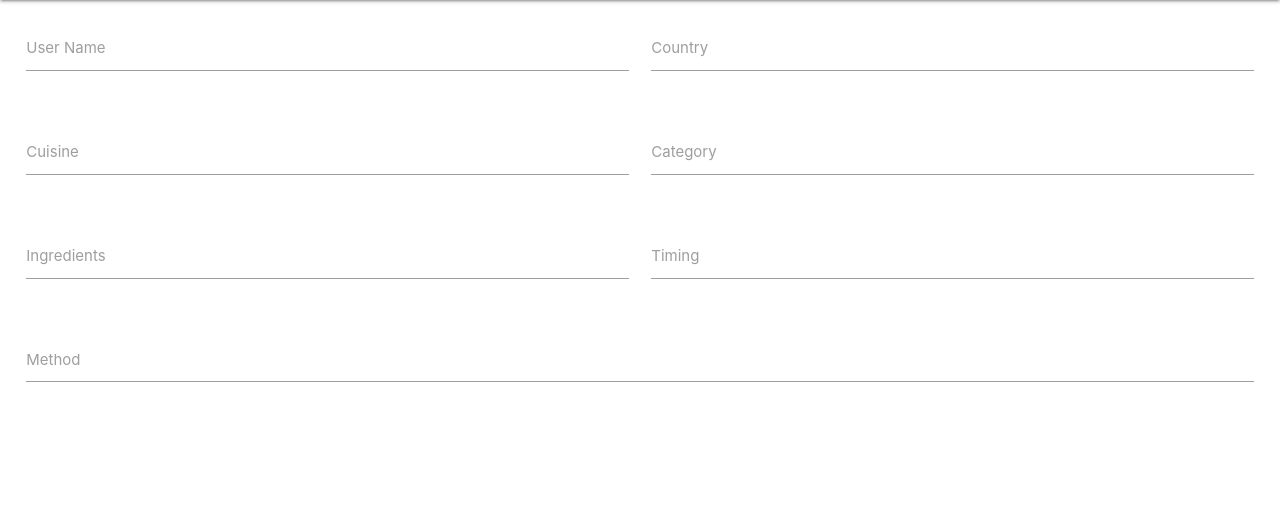
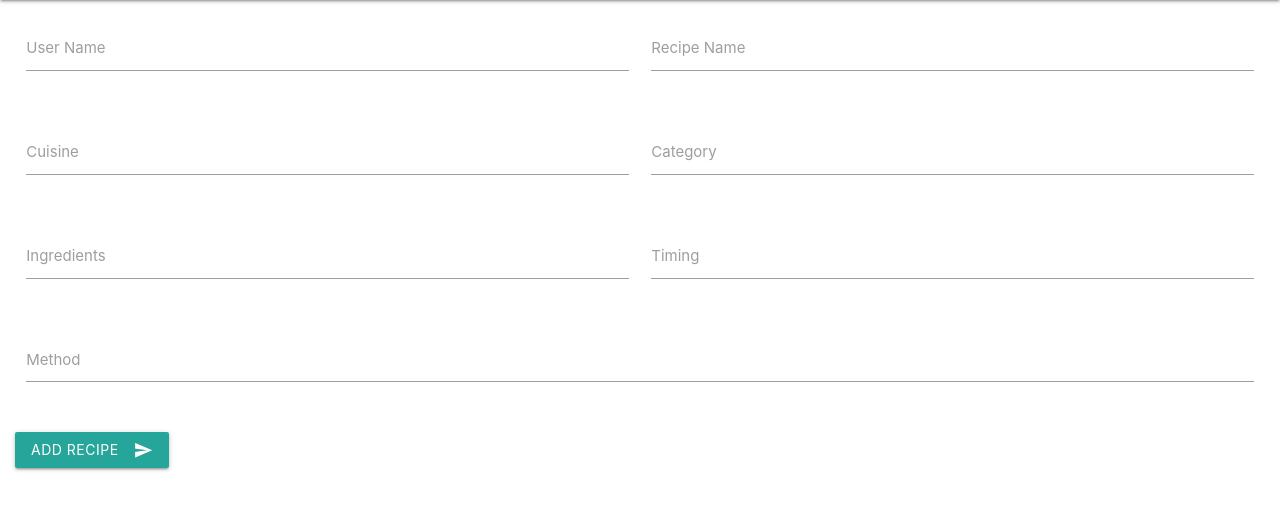
Before and after one commit to Code-Institute-Submissions/Recipe-DB, a Flask app: page /addrecipe in a window 1280 px wide. Shown: the part 64-574 px from the top of the page. Run offline with Flask 2, Linux system fonts and the light colour scheme; some libraries are stand-ins or nearby versions.

Commit message:
wired up mongoDB to the addrecipe template

```diff
--- a/app.py
+++ b/app.py
@@ -19,6 +19,12 @@ def get_recipes():
 def add_recipe():
     return render_template("addrecipe.html")
 
+@app.route('/insert_recipe', methods=['POST'])
+def insert_recipe():
+    recipe=mongo.db.recipe
+    recipe.insert_one(request.form.to_dict())
+    return redirect(url_for('get_recipes'))
+
 if __name__ == '__main__':
     app.run(host=os.environ.get('IP'),
         port=int(os.environ.get('PORT')),
--- a/templates/addrecipe.html
+++ b/templates/addrecipe.html
@@ -2,42 +2,47 @@
 {% block content %}
     <div class="landing-block">
         <div class="row">
-            <form class="col s12">
+            <form action="{{ url_for('insert_recipe')}}" method="POST" class="col s12">
                 <div class="row">
                     <div class="input-field col s6">
-                        <input id="user_name" type="text" class="validate">
-                        <label for="user_name">User Name</label>
+                        <input id="user" name="user" type="text" class="validate">
+                        <label for="user">User Name</label>
                     </div>
                     <div class="input-field col s6">
-                        <input id="country" type="text" class="validate">
-                        <label for="country">Country</label>
+                        <input id="recipe_name" name="recipe_name" type="text" class="validate">
+                        <label for="recipe_name">Recipe Name</label>
                     </div>
                 </div>
                 <div class="row">
                     <div class="input-field col s6">
-                        <input id="cuisine" type="text" class="validate">
+                        <input id="cuisine" name="cuisine" type="text" class="validate">
                         <label for="cuisine">Cuisine</label>
                     </div>
                     <div class="input-field col s6">
-                        <input id="category" type="text" class="validate">
+                        <input id="category" name="category" type="text" class="validate">
                         <label for="category">Category</label>
                     </div>
                 </div>
                 <div class="row">
                     <div class="input-field col s6">
-                        <input id="ingredients" type="text" class="validate">
+                        <input id="ingredients" name="ingredients" type="text" class="validate">
                         <label for="ingredients">Ingredients</label>
                     </div>
                     <div class="input-field col s6">
-                        <input id="timing" type="text" class="validate">
+                        <input id="timing" name="timing" type="text" class="validate">
                         <label for="timing">Timing</label>
                     </div>
                 </div>
                 <div class="row">
                     <div class="input-field col s12">
-                        <textarea id="method" class="materialize-textarea"></textarea>
+                        <textarea id="method" name="method" class="materialize-textarea"></textarea>
                         <label for="method">Method</label>
                     </div>
+                </div>
+                <div class="row">
+                    <button class="btn waves-effect waves-light" type="submit" name="action">Add Recipe
+                        <i class="material-icons right">send</i>
+                    </button>
                 </div>
             </form>
   </div>
```
